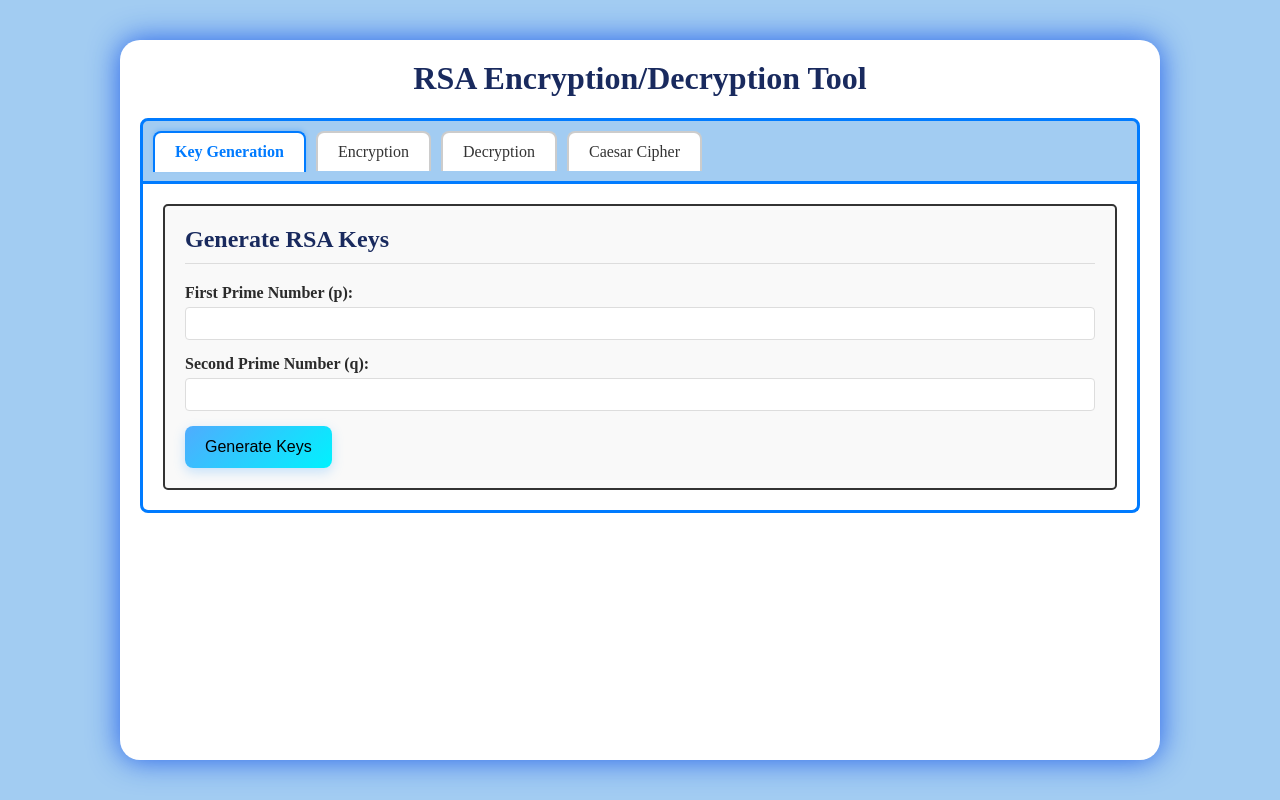
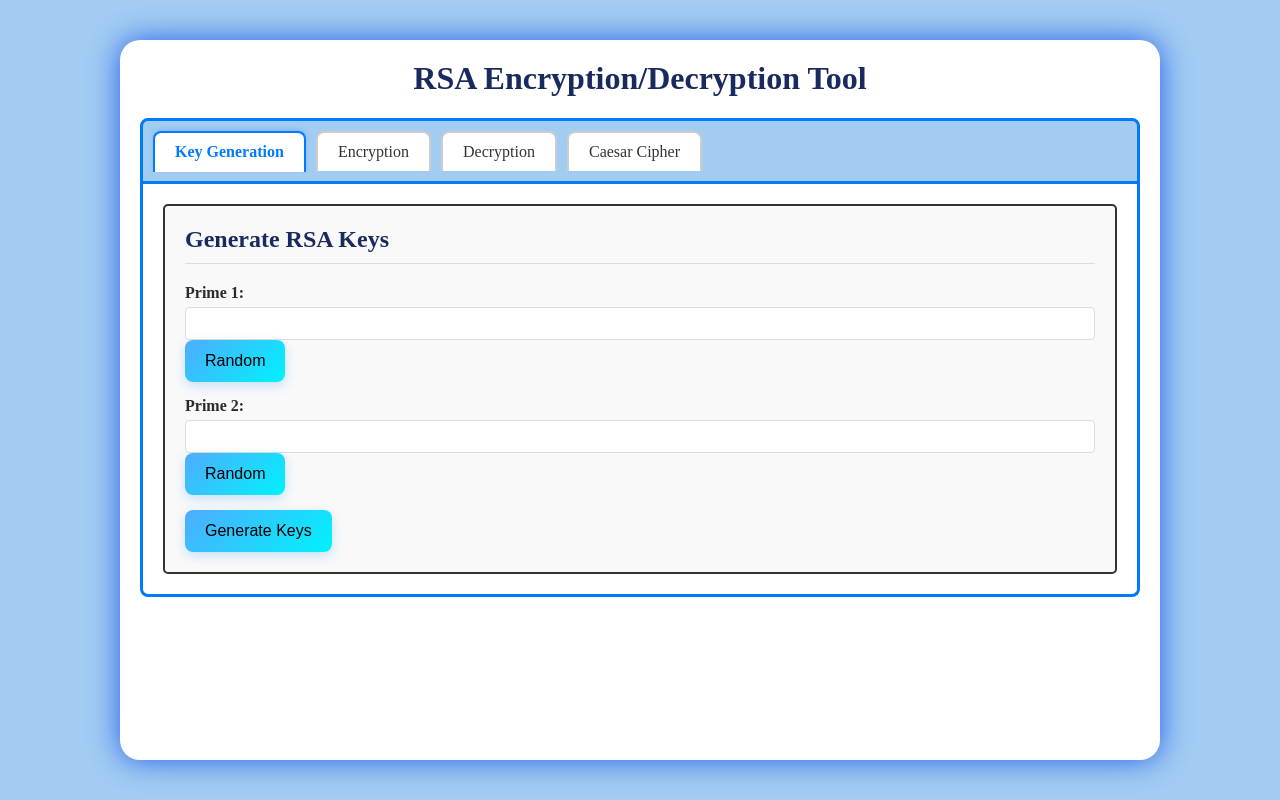
Before and after one commit to surjeetsinhthakur123/Text-Encryption-And-Decryption-Using-Rsa-Algorithm-and-Caesar-Ciphar-Tool, a Flask app: page / in a window 1280 px wide. Run offline with Flask 3, Linux system fonts and the light colour scheme.

Commit message:
Add random button

```diff
--- a/app.py
+++ b/app.py
@@ -7,6 +7,7 @@ from Crypto.Hash import SHA256
 from Crypto import Random
 import base64
 import random
+from sympy import randprime
 
 app = Flask(__name__)
 app.config['MAX_CONTENT_LENGTH'] = 16 * 1024 * 1024  # 16MB file limit
@@ -191,6 +192,13 @@ def decrypt_caesar():
         return jsonify({'success': True, 'decrypted': decrypted})
     except Exception as e:
         return jsonify({'success': False, 'error': str(e)})
+
+@app.route('/random_prime')
+def random_prime():
+    # You can adjust the range as needed for your application
+    prime = randprime(100, 1000)
+    return jsonify({'prime': prime})
+
 @app.route('/download/<filename>')
 def download(filename):
     return send_file(filename, as_attachment=True)
--- a/templates/index.html
+++ b/templates/index.html
@@ -22,12 +22,14 @@
             <div class="section">
                 <h2>Generate RSA Keys</h2>
                 <div class="form-group">
-                    <label for="p">First Prime Number (p):</label>
-                    <input type="number" id="p" min="2" step="1">
+                    <label for="prime1">Prime 1:</label>
+                    <input type="text" id="prime1" name="prime1">
+                    <button type="button" onclick="generateRandomPrime('prime1')">Random</button>
                 </div>
                 <div class="form-group">
-                    <label for="q">Second Prime Number (q):</label>
-                    <input type="number" id="q" min="2" step="1">
+                    <label for="prime2">Prime 2:</label>
+                    <input type="text" id="prime2" name="prime2">
+                    <button type="button" onclick="generateRandomPrime('prime2')">Random</button>
                 </div>
                 <button onclick="generateKeys()">Generate Keys</button>
 
@@ -153,8 +155,8 @@
         }
 
         function generateKeys() {
-            const p = document.getElementById('p').value;
-            const q = document.getElementById('q').value;
+            const p = document.getElementById('prime1').value;
+            const q = document.getElementById('prime2').value;
 
             if (!p || !q) {
                 alert('Please enter both prime numbers');
@@ -351,6 +353,14 @@
             .catch(error => alert('Network error: ' + error));
         }
 
+        function generateRandomPrime(fieldId) {
+            fetch('/random_prime')
+                .then(response => response.json())
+                .then(data => {
+                    document.getElementById(fieldId).value = data.prime;
+                });
+        }
+
     </script>
 </body>
 </html>
```
